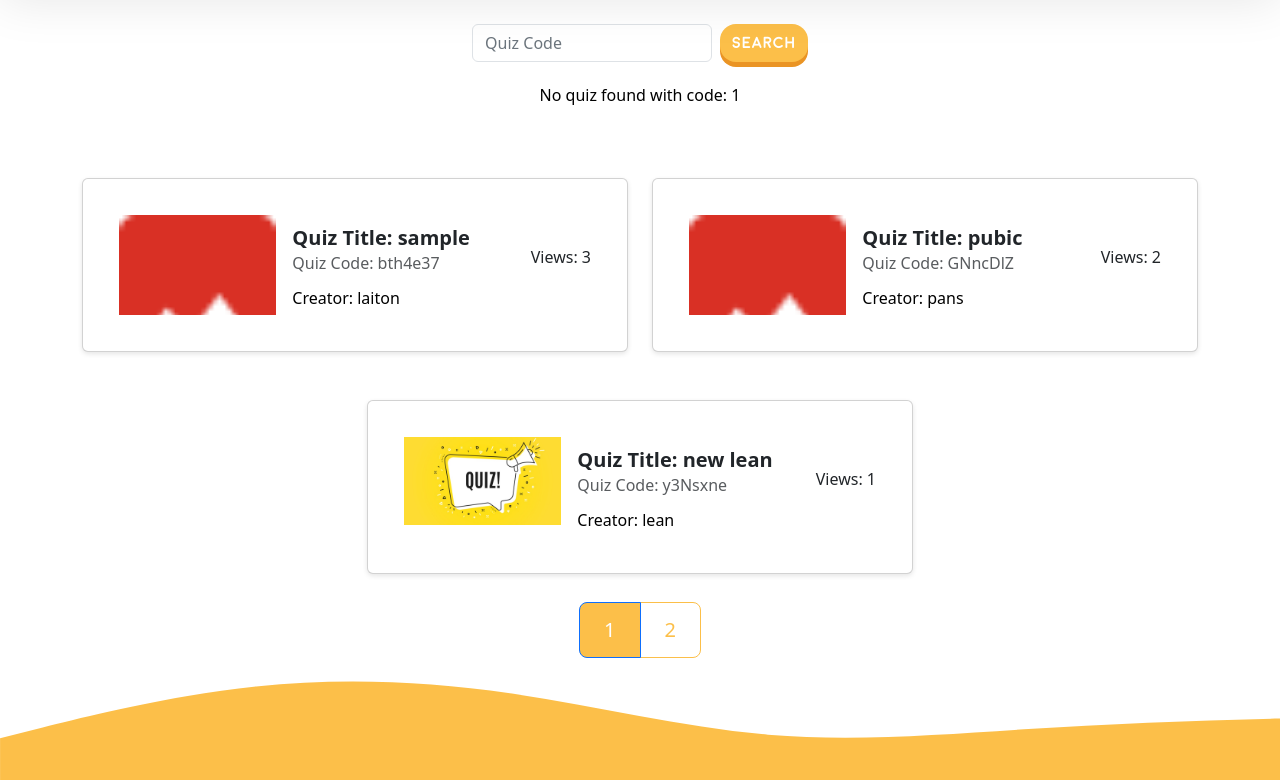
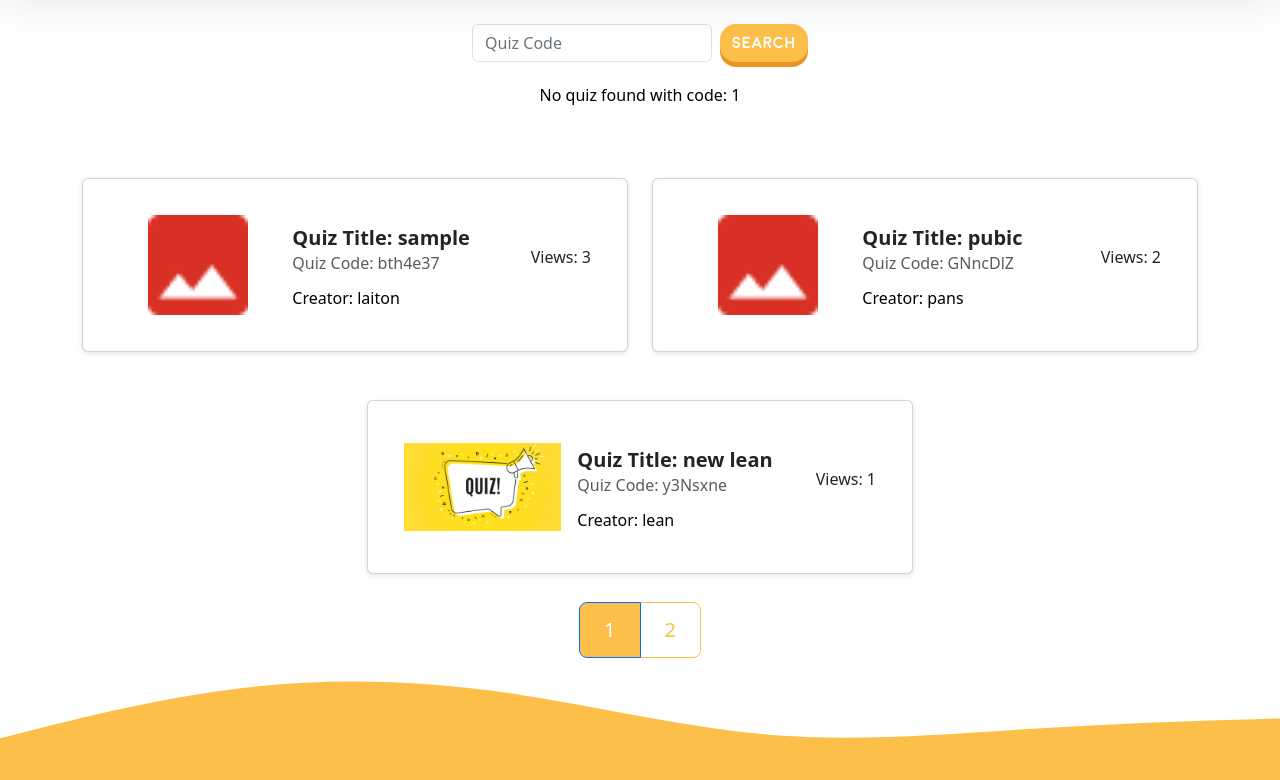
Before and after one commit to bakaraw/QuizWebsite, a PHP site: page /List.php in a window 1280 px wide. Shown: the part 68-848 px from the top of the page. Run offline with PHP 8.4, Linux system fonts and the light colour scheme; a user stored in the database is signed in; data comes from the database, SQL or seed files in the repository.

Commit message:
fixed imgs

```diff
--- a/List.php
+++ b/List.php
@@ -97,15 +97,16 @@
         }
 
         .img-container {
-            flex: 0 0 50px;
-            height: 100px;
-            overflow: hidden;
-            margin-right: 15px;
+        flex: 0 0 50px;
+        height: 100px;
+        overflow: hidden;
+        margin-right: 15px;
         }
 
         .img-container img {
-            width: 100%;
-            height: auto;
+        width: 100%;
+        height: 100%; /* Change this to 100% to maintain the aspect ratio */
+        object-fit: contain; /* This property ensures the image fits while maintaining aspect ratio */
         }
 
         .text-content {
```
